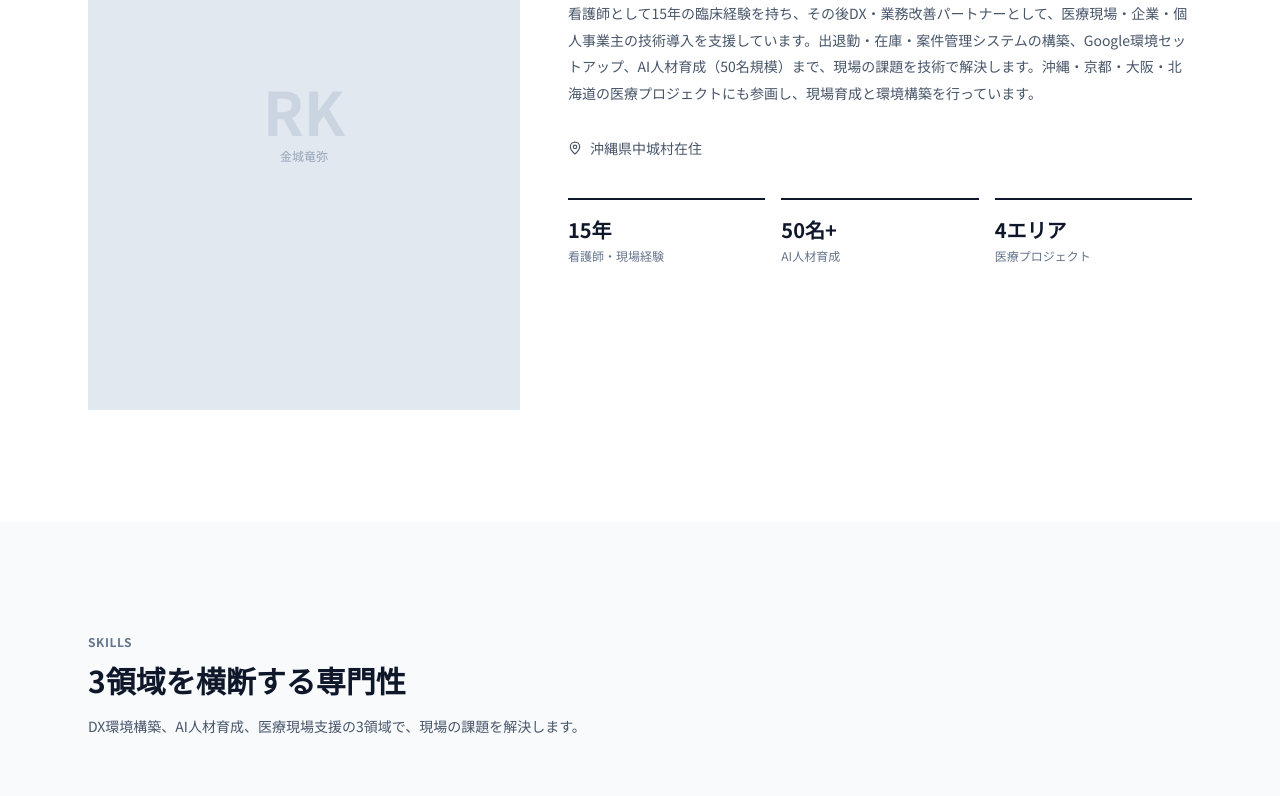
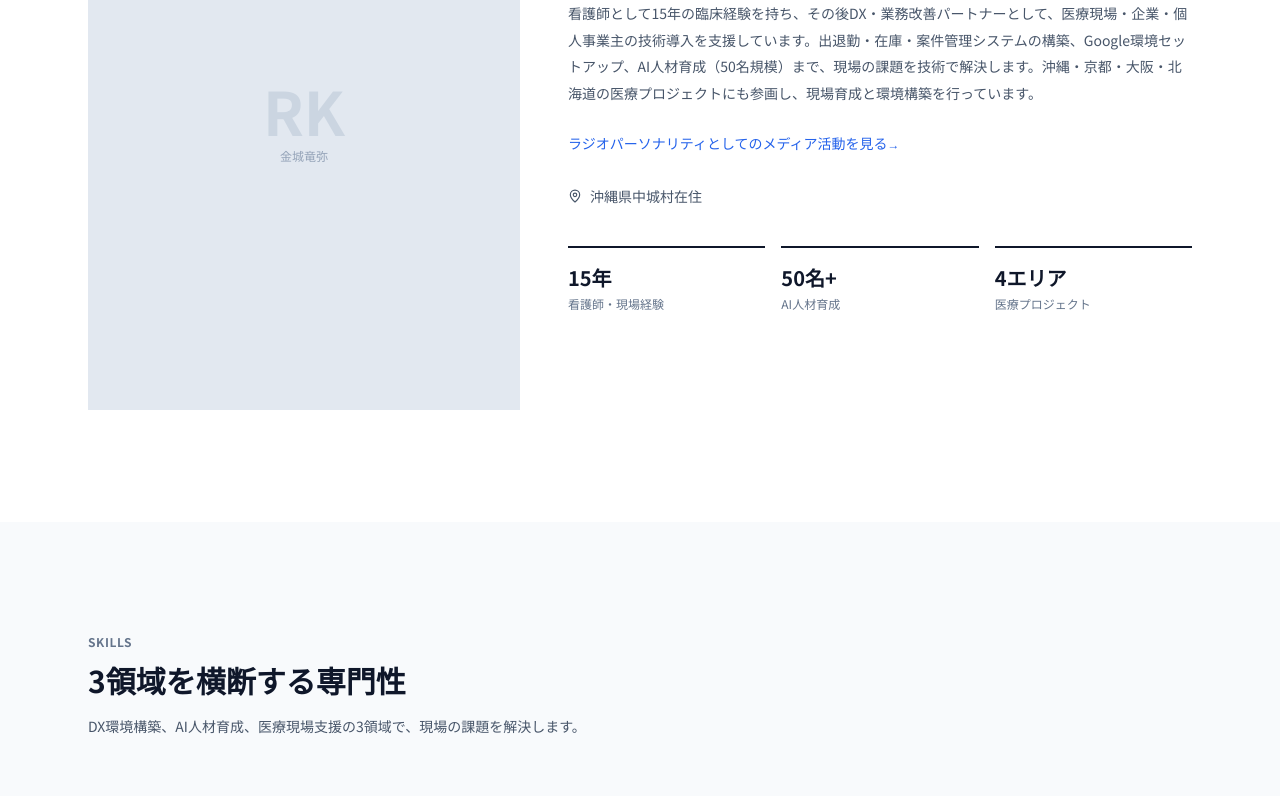
Before and after one commit to Rk2714/portfolio-site-v2, a Next.js app: page / in a window 1280 px wide. Shown: the part 5035-5831 px from the top of the page. Built offline with nearby package versions, Linux system fonts and the light colour scheme; no server answers.

Commit message:
Add media page link in About section

```diff
--- a/src/app/sections/About.tsx
+++ b/src/app/sections/About.tsx
@@ -58,7 +58,17 @@ export default function About({ profile }: { profile?: Profile | null }) {
               <br />
               最適な解決策を提案できる
             </h2>
-            <p className="text-sm text-[#475569] leading-[1.9] mb-8">{bio}</p>
+            <p className="text-sm text-[#475569] leading-[1.9] mb-6">{bio}</p>
+
+            <div className="mb-8">
+              <a
+                href="/media"
+                className="inline-flex items-center gap-2 text-sm text-[#2563EB] font-medium hover:gap-3 transition-all link-underline"
+              >
+                ラジオパーソナリティとしてのメディア活動を見る
+                <span className="text-xs">→</span>
+              </a>
+            </div>
 
             <div className="flex items-center gap-2 text-[#475569] mb-10">
               <MapPin size={14} />
```
